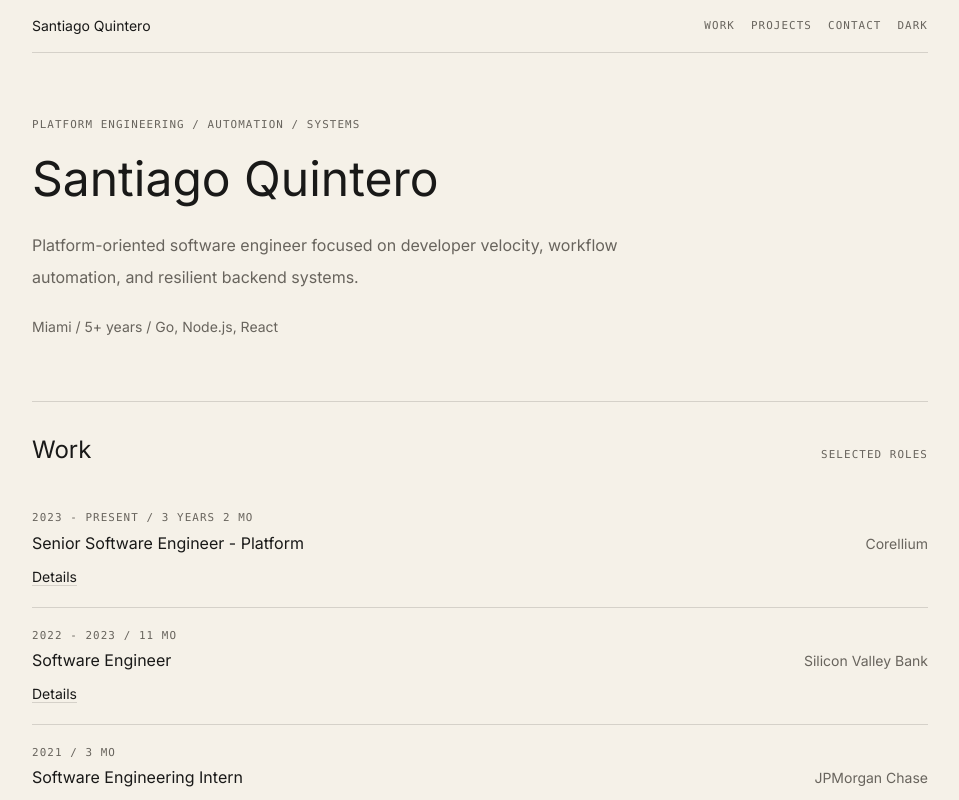
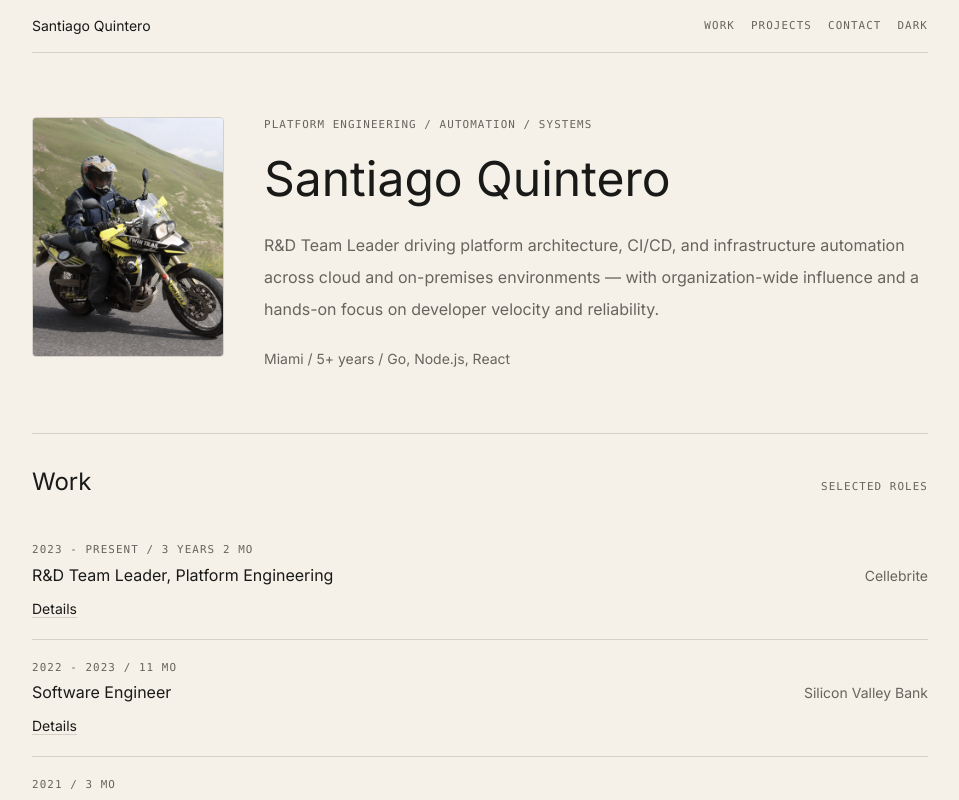
Before and after one commit to QuinteroSantiago/santiago-quintero-quiroga-portfolio, a React (Vite) app: page / in a window 1280 px wide. Shown: the top 800 px of the page, without its empty margins (160-1119 px from the left). Built offline with nearby package versions, Linux system fonts and the light colour scheme; a web font is replaced by a local one.

Commit message:
content: update Intro copy and Cellebrite role details

```diff
--- a/src/components/Home/Intro.jsx
+++ b/src/components/Home/Intro.jsx
@@ -1,3 +1,5 @@
+import ProfileImage from './ProfileImage';
+
 function Intro() {
    const startDate = new Date('2021-05-01');
    const currentDate = new Date();
@@ -8,18 +10,22 @@ function Intro() {
    const roundedYears = fractionalYear >= 0.5 ? diffYears + 1 : diffYears;
 
    return (
-      <section className="py-14 sm:py-16">
+      <section className="flex flex-col gap-6 py-14 sm:flex-row sm:items-start sm:gap-10 sm:py-16">
+         <ProfileImage />
+         <div>
             <p className="eyebrow mb-4">Platform Engineering / Automation / Systems</p>
             <h1 className="text-4xl font-normal leading-tight text-[var(--text)] sm:text-5xl">
                Santiago Quintero
             </h1>
             <p className="mt-5 max-w-2xl text-base leading-8 text-[var(--muted)]">
-            Platform-oriented software engineer focused on developer velocity, workflow automation,
-            and resilient backend systems.
+               R&D Team Leader driving platform architecture, CI/CD, and infrastructure automation
+               across cloud and on-premises environments — with organization-wide influence and a
+               hands-on focus on developer velocity and reliability.
             </p>
             <p className="mt-6 text-sm text-[var(--muted)]">
                Miami / {roundedYears}+ years / Go, Node.js, React
             </p>
+         </div>
       </section>
    );
 }
--- a/src/data/work.js
+++ b/src/data/work.js
@@ -4,21 +4,24 @@
         startDate: "2023-05-05",
         endDate: "Today",
         imgUrl: "/assets/experiences_images/core.webp",
-        title: "Senior Software Engineer - Platform",
-        place: "Corellium",
+        title: "R&D Team Leader, Platform Engineering",
+        place: "Cellebrite",
         responsibilities: [
-            "**CI/CD Ownership**: Manage CI/CD pipelines for a 50+ engineer team, solving complex challenges like GPU compatibility through Nvidia driver integration.",
-            "**Middleware Development**: Contribute to middleware services, implementing scalable and secure cloud solutions tailored to client and product needs.",
-            "**Docker Image Maintenance**: Design and maintain Docker images, streamlining deployment of applications across hybrid cloud environments.",
-            "**Node.js Optimization**: Manage and optimize Node.js application migrations on Ubuntu systems, ensuring system stability and performance.",
-            "**Release Engineering**: Oversee software release cycles, automating rollouts, resolving bugs, and ensuring smooth delivery of new features.",
-            "**Greenfield Development**: Lead new platform projects from conception to execution, including an admin tool that enables customers to self-manage their deployments and transfer VM space across environments.",
-            "**Client Liaison**: Partner with clients to translate requirements into platform features and integration stories for upcoming releases."
+            "**Platform Technical Direction**: Provide technical direction for the systems used to build, package, deploy, and operate the Corellium platform across cloud and on-premises environments.",
+            "**CI/CD & Release Engineering**: Lead CI/CD pipeline architecture and release engineering, including Debian packaging, build automation, and rollout processes.",
+            "**Infrastructure Automation & Observability**: Direct infrastructure automation and observability strategy that keeps the platform reliable and operable in production.",
+            "**Platform Architecture & Standards**: Define platform architecture and establish engineering standards, resolving systemic technical bottlenecks at their root.",
+            "**Compliance & Security Posture**: Contribute to SOC2 compliance for the platform, including integrating Vanta to automate compliance monitoring and evidence collection.",
+            "**Paved-Road Tooling**: Create reusable paved-road solutions and developer tooling that improve delivery speed and consistency across engineering teams.",
+            "**Cross-Functional Coordination**: Coordinate platform priorities with infrastructure and product leadership on initiatives that require alignment across multiple engineering functions.",
+            "**Mentorship & Hands-On Ownership**: Mentor engineers while staying hands-on with implementation, owning the platform's long-term evolution."
         ],
         achievements: [
-            "Reduced deployment times by 20% by pioneering the integration of GitLab CI/CD pipelines into existing workflows.",
-            "Engineered multi-node version builds supporting both cloud-based and on-site legacy systems, improving versatility and reliability.",
-            "Delivered customer-facing tooling that improved self-service capabdilities and reduced support overhead for enterprise clients."
+            "Led the platform's observability overhaul, replacing Prometheus and Grafana with Datadog and cutting tool sprawl and operational overhead.",
+            "Contributed to the platform's SOC2 compliance effort, including integrating Vanta to automate compliance monitoring and evidence collection.",
+            "Took technical ownership of the build, packaging, and deployment systems behind the Corellium platform across cloud and on-premises environments.",
+            "Replaced ad-hoc, team-by-team practices with paved-road CI/CD and tooling patterns adopted across multiple engineering teams.",
+            "Built organization-wide influence through cross-functional initiatives with infrastructure and product leadership, while continuing to mentor engineers and stay hands-on with implementation."
         ]
     },
     {
```
Also changed, not shown: 1 other file (tests, documents, lock files or other folders). Lines whose indentation alone changed are shown as unchanged.
